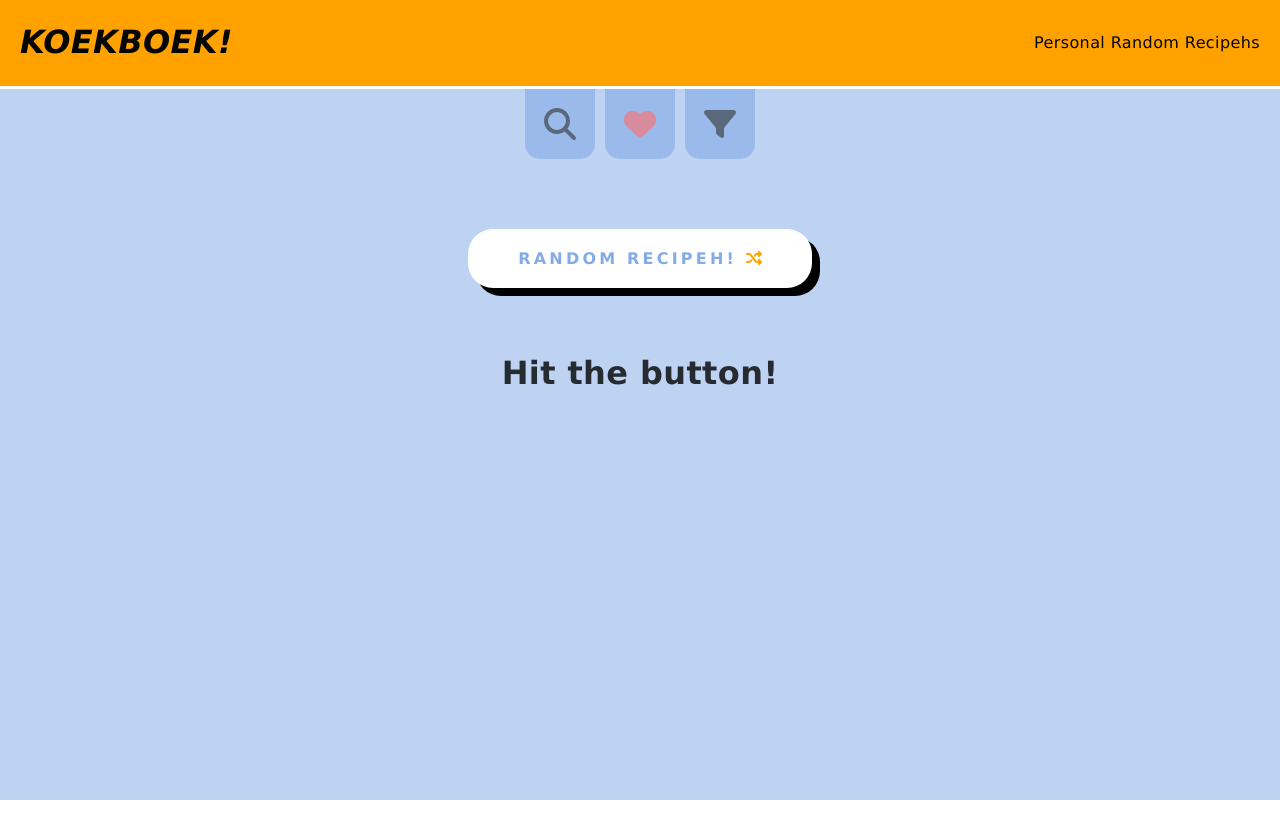
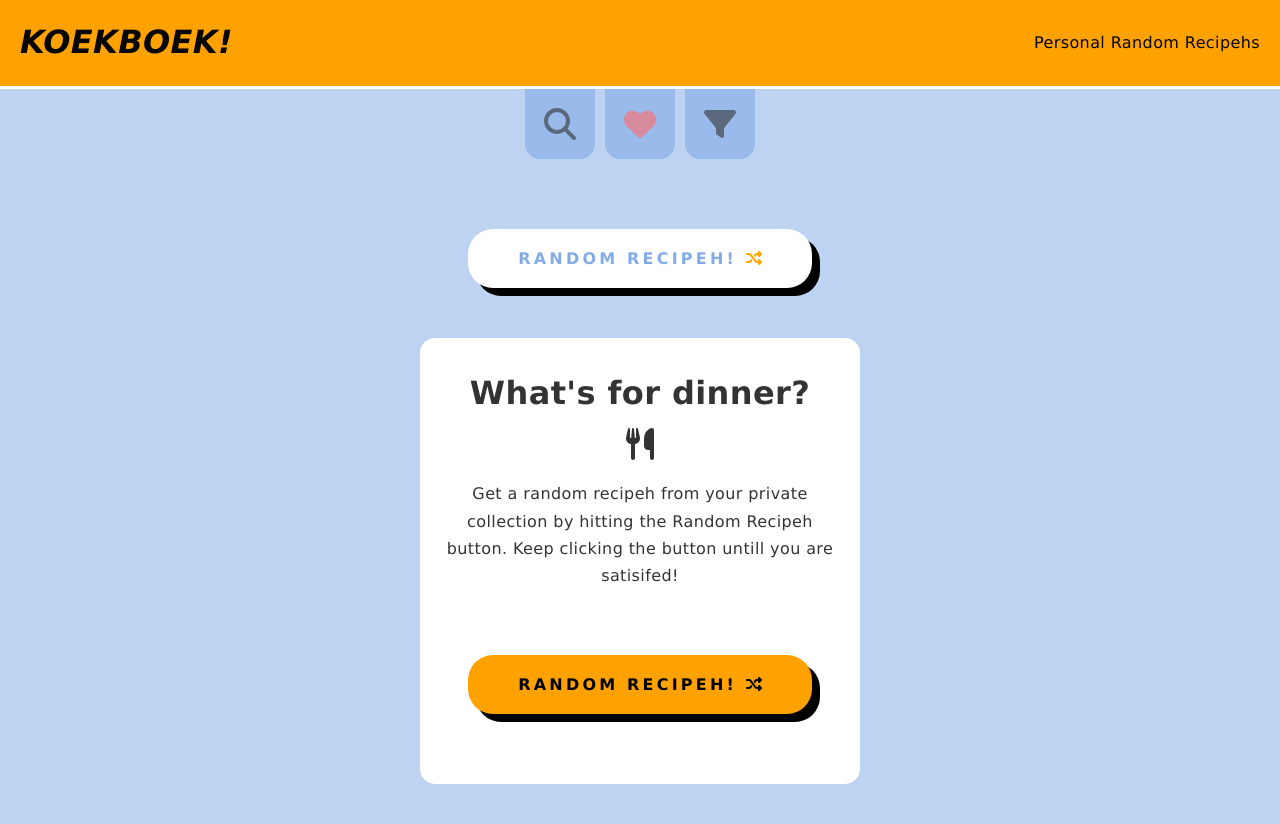
Before and after one commit to arejasverduras/KookBoek-React, a React (Create React App) app: page / in a window 1280 px wide. Before the commit the page ends 800 px from the top, so only its background shows below. Built offline with nearby package versions, Linux system fonts and the light colour scheme.

Commit message:
style reload section, style hit the button section

```diff
--- a/src/App.css
+++ b/src/App.css
@@ -44,7 +44,7 @@ a {
   text-decoration: none;
 }
 
-#randomButton {
+.randomButton {
   background-color: rgb(255, 162, 0);
   background-color: white;
   color: rgb(131, 171, 231);
@@ -62,14 +62,14 @@ a {
   transition: all 200ms;
 }
 
-#randomButton:hover {
+.randomButton:hover {
   box-shadow: black 12px 12px;
   top: -4px;
   left: -4px;
   /* border: 3px solid white; */
 }
 
-#randomButton:active {
+.randomButton:active {
   top: 5px;
   left: 5px;
   box-shadow: none;
@@ -111,10 +111,33 @@ a {
 }
 
 /* Reload Button */
-.secondaryButton {
+.secondaryButton, .firstRandomButton {
   background-color: rgb(255, 162, 0);
+  color:black;
+  padding: 20px 50px;
+  position: relative;
+  top:0;
+  left:0;
+  letter-spacing: 0.2em;
+  font-weight: 600;
+  text-transform: uppercase;
+  border-radius: 25px;
+  box-shadow: black 8px 8px;
+  margin-top: 50px;
+  transition: all 200ms;
 }
 
+.secondaryButton:hover, .firstRandomButton:hover {
+  box-shadow: black 12px 12px;
+  top: -4px;
+  left: -4px;
+}
+
+.secondaryButton:active, .firstRandomButton:active {
+  top: 5px;
+  left: 5px;
+  box-shadow: none;
+}
 
 /* Header */
 
@@ -434,6 +457,14 @@ a {
   /* font-family: 'Amatic SC Regular'; */
 }
 
+.hitTheButton, .noMoreRecipehs {
+  background-color: white;
+  max-width: 400px;
+  margin: 0 auto;
+  border-radius: 15px;
+  padding: 20px;
+}
+
 .recipeh {
   max-width: 1024px;
   border: 1px solid rgba(131, 171, 231, 0.523);
--- a/src/components/Recipehs/RandomButton/RandomButton.tsx
+++ b/src/components/Recipehs/RandomButton/RandomButton.tsx
@@ -4,7 +4,7 @@ import { randomRecipeh, selectCurrentRecipeh } from "../recipehSlice";
 import { FontAwesomeIcon } from "@fortawesome/react-fontawesome";
 import { faRandom } from "@fortawesome/free-solid-svg-icons";
 
-export const RandomButton = () => {
+export const RandomButton = ({name, iconColor}:any) => {
     const dispatch = useAppDispatch();
 
     const current = useAppSelector(selectCurrentRecipeh);
@@ -16,8 +16,8 @@ export const RandomButton = () => {
     }
 
     return (
-            <button id="randomButton" onClick={clickHandler} title="random" >
-                Random recipeh! <FontAwesomeIcon icon={faRandom} color='orange' />
+            <button className={name || "randomButton"} id="randomButton" onClick={clickHandler} title="random" >
+                Random recipeh! <FontAwesomeIcon icon={faRandom} color={iconColor || 'orange'} />
             </button>
     )
 }
--- a/src/components/Recipehs/Recipeh/RecipehContainer.tsx
+++ b/src/components/Recipehs/Recipeh/RecipehContainer.tsx
@@ -2,7 +2,10 @@ import React , {useEffect} from "react";
 import { useAppSelector, useAppDispatch } from "../../../app/hooks";
 import { selectCurrentRecipeh, setCurrentRecipeh, addToVisited, resetAll, fillRecipehHash } from "../recipehSlice";
 import { useNavigate, useParams } from "react-router-dom";
+import { RandomButton } from "../RandomButton/RandomButton";
 import { Recipeh } from "./Recipeh";
+import { FontAwesomeIcon } from "@fortawesome/react-fontawesome";
+import { faRandom, faUtensils } from "@fortawesome/free-solid-svg-icons";
 
 export const RecipehContainer = () => {
     const dispatch = useAppDispatch();
@@ -70,6 +73,7 @@ export const RecipehContainer = () => {
         return (
             <div className="noMoreRecipehs">
                 <h1 id="noMoreTitle">No more recipehs!</h1>
+                <p>You've seen all there is to see. Checkout the visited list below or hit that Reload button to start over!</p>
                 <button className="secondaryButton" onClick={clickHandler}>Reload</button>
             </div>
         )
@@ -80,9 +84,12 @@ export const RecipehContainer = () => {
     )
         } else {
             return (
-                <>
-                    <h1 id="hitTheButton">Hit the button!</h1>
-                </>
+                <div className="hitTheButton">
+                    <h1 id="hitTheButton">What's for dinner?</h1>
+                    <FontAwesomeIcon icon={faUtensils} size="2x"/>
+                    <p>Get a random recipeh from your private collection by hitting the Random Recipeh button. Keep clicking the button untill you are satisifed!</p>
+                    <RandomButton name="firstRandomButton" iconColor="black"/>
+                </div>
             )
         }
 };
```
Also changed, not shown: 2 other files (tests, documents, lock files or other folders).
